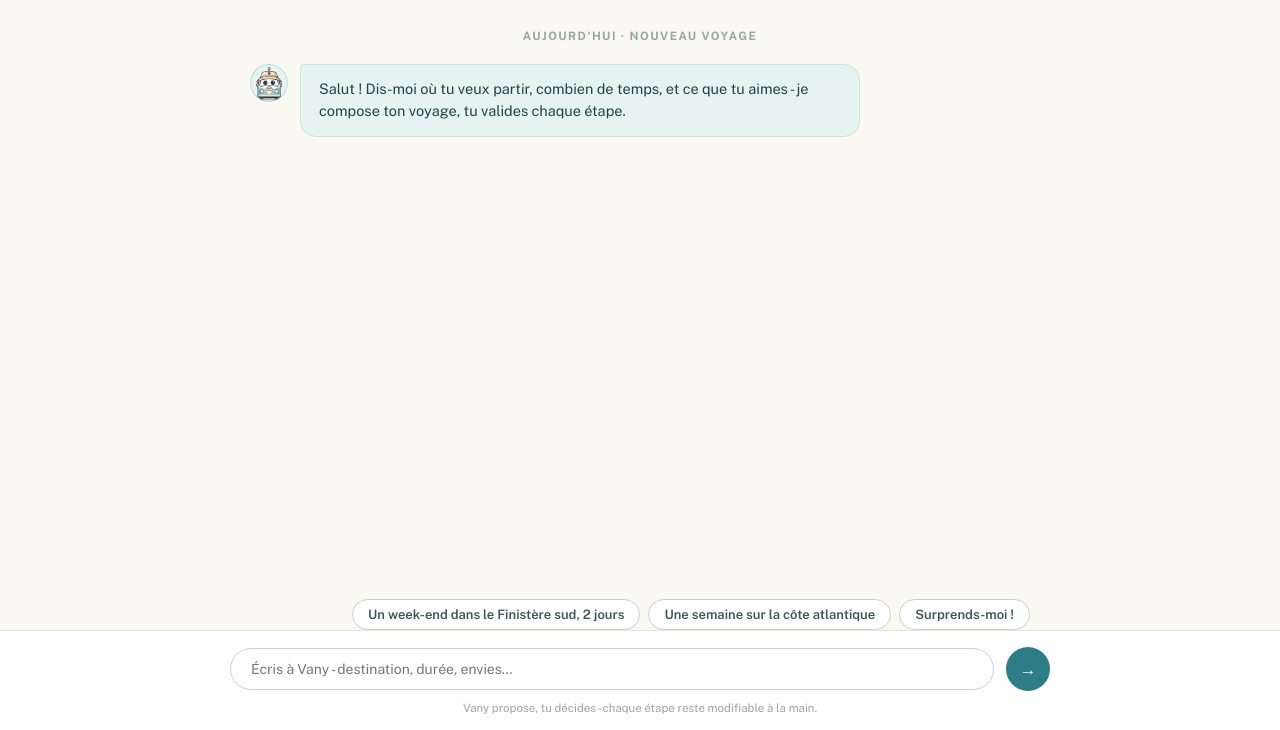
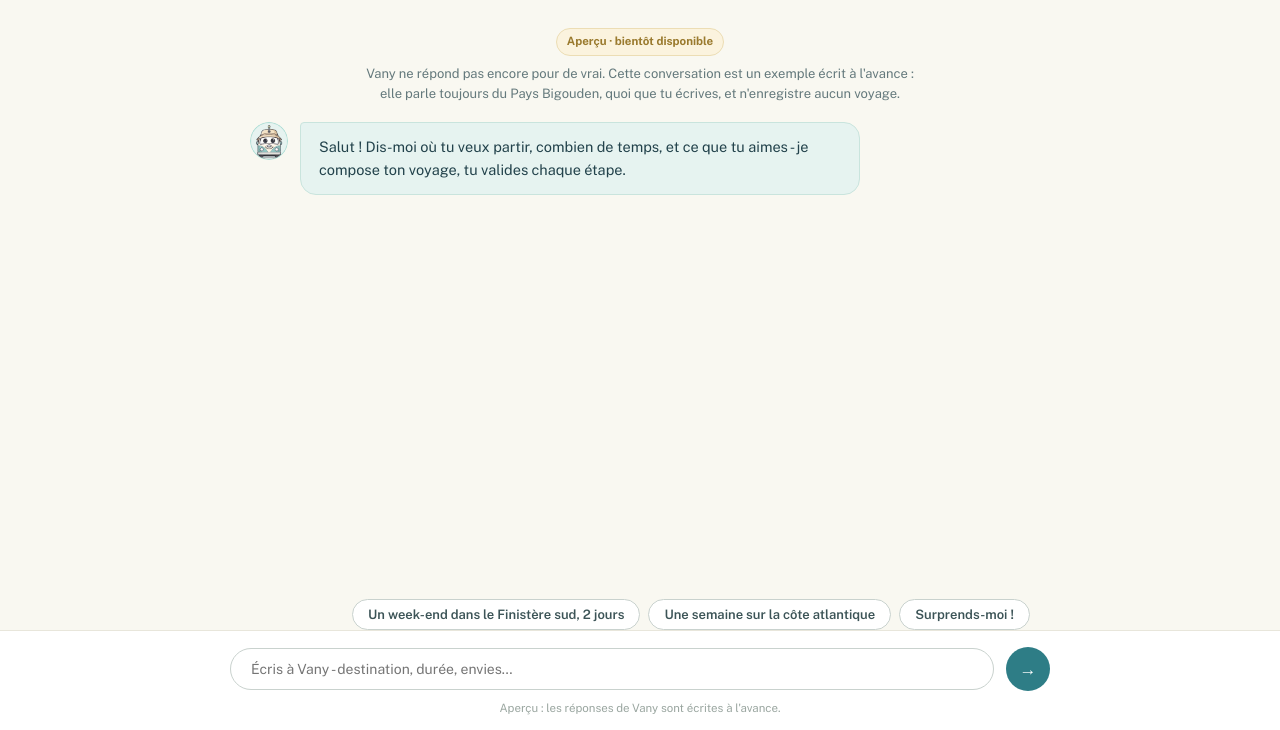
Before and after one commit to natbediee/randovango, a Flask app: page /chat in a window 1280 px wide. Shown: the part 70-800 px from the top of the page. Run offline with Flask 3, Linux system fonts and the light colour scheme.

Commit message:
Issue 265 : le chat de Vany dit qu'il joue une conversation écrite à l'avance

```diff
--- a/frontend/static/css/app.css
+++ b/frontend/static/css/app.css
@@ -1788,10 +1788,13 @@ input.duration-card__num::placeholder { color: var(--muted-2); }
   flex-direction: column;
   gap: 18px;
 }
-.chat-daysep {
-  align-self: center;
-  font-size: 11.5px; font-weight: 700; letter-spacing: 1.5px; text-transform: uppercase; color: var(--muted-3);
-}
+/* Avertissement en tête du chat : la conversation n'est qu'un aperçu (issue #265). */
+.chat-preview {
+  align-self: center; max-width: 560px;
+  display: flex; flex-direction: column; align-items: center; gap: 8px;
+  text-align: center; font-size: 13px; color: var(--muted);
+}
+.chat-preview p { margin: 0; }
 .chat-row { display: flex; gap: 12px; align-items: flex-start; }
 .chat-avatar { width: 38px; height: 38px; border-radius: 50%; display: block; flex-shrink: 0; }
 .bubble { padding: 13px 18px; font-size: 14.5px; line-height: 1.55; color: var(--ink); max-width: 560px; }
--- a/frontend/static/js/chat.js
+++ b/frontend/static/js/chat.js
@@ -96,9 +96,10 @@
     addUser('Valide, passe au jour ' + (n + 1));
     if (n >= 2) {
       vanyThink(function () {
-        addVany('Ton week-end est complet ! 🎉 Tu peux le retrouver dans ton carnet de voyage.');
+        // Fin de l'aperçu : rien n'est enregistré, on ne parle donc pas d'un carnet qui n'existe pas (issue #265).
+        addVany('Fin de l\'aperçu. Dans la vraie version, ton voyage irait dans ton carnet ; ici, rien n\'a été enregistré.');
         setQuick([]);
-      }, 'Vany finalise ton carnet…');
+      }, 'Vany termine l\'aperçu…');
       return;
     }
     vanyThink(function () {
--- a/frontend/templates/pages/chat.html
+++ b/frontend/templates/pages/chat.html
@@ -29,7 +29,12 @@
 {% block page_content %}
 <div class="chat" data-chat>
   <div class="chat-thread" id="chatThread">
-    <div class="chat-daysep">Aujourd'hui · nouveau voyage</div>
+    {# Le chat n'est qu'un aperçu (issue #265) : chat.js joue une conversation écrite à l'avance, sans modèle d'IA.
+       On le dit avant le premier message, pour qu'un voyageur ne la prenne pas pour une vraie réponse. #}
+    <div class="chat-preview">
+      <span class="tag tag--warn">Aperçu · bientôt disponible</span>
+      <p>Vany ne répond pas encore pour de vrai. Cette conversation est un exemple écrit à l'avance : elle parle toujours du Pays Bigouden, quoi que tu écrives, et n'enregistre aucun voyage.</p>
+    </div>
   </div>
 
   <div class="chat-quickreplies" id="chatQuick"></div>
@@ -39,7 +44,7 @@
       <input type="text" id="chatInput" placeholder="Écris à Vany - destination, durée, envies…" autocomplete="off">
       <button type="submit" class="chat-send" aria-label="Envoyer">→</button>
     </form>
-    <p class="chat-disclaimer">Vany propose, tu décides - chaque étape reste modifiable à la main.</p>
+    <p class="chat-disclaimer">Aperçu : les réponses de Vany sont écrites à l'avance.</p>
   </div>
 </div>
 {% endblock %}
```
Also changed, not shown: tests/unit/frontend/test_chat_page.py (added, +25 -0 lines).
